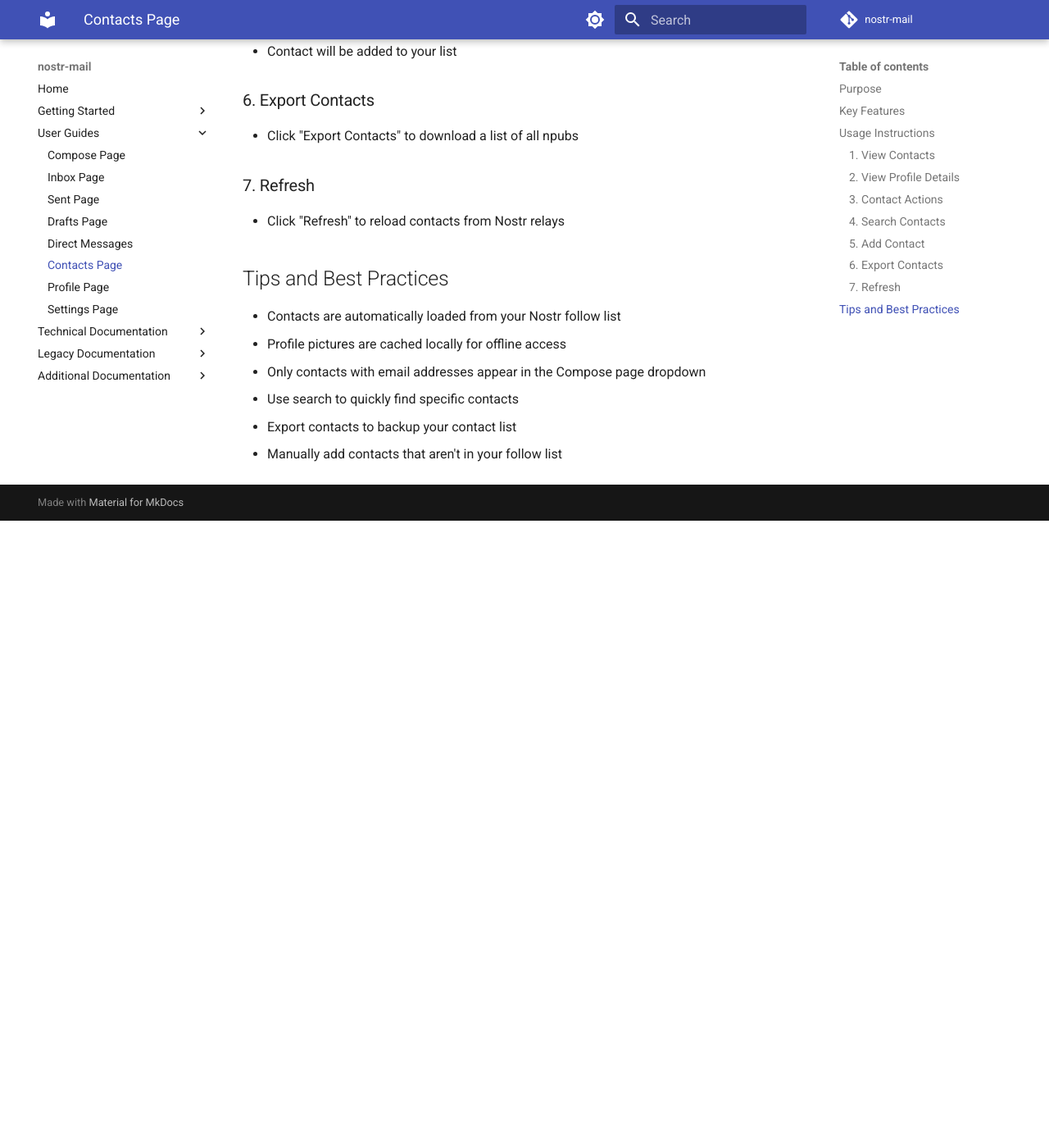
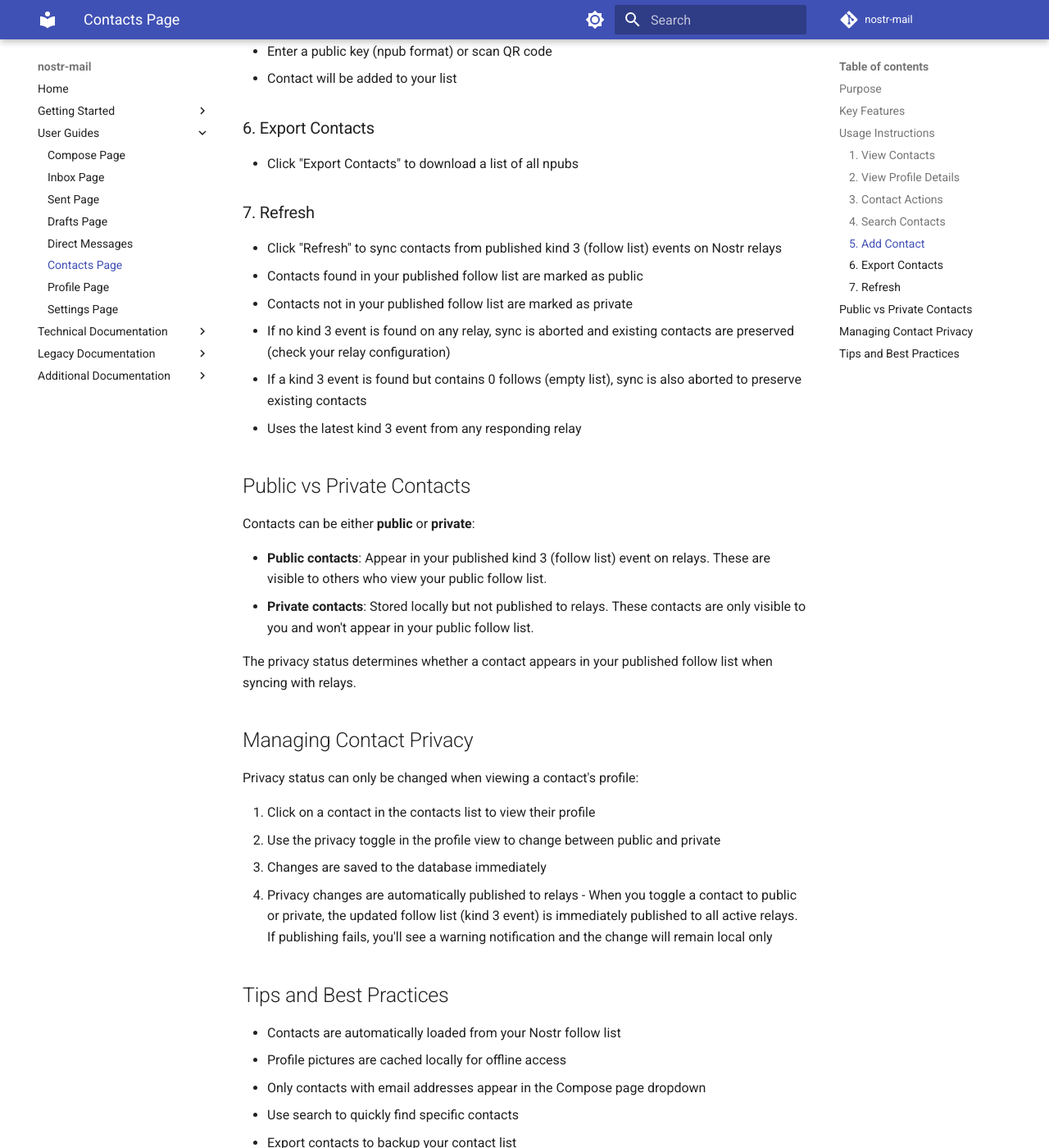
Before and after one commit to asherp/nostr-mail, an MkDocs documentation site: the page built from docs/pages/contacts.md, in a window 1280 px wide and 1400 px high, scrolled down 1444 px. Shown: the whole window at 82% size. Built offline with MkDocs 1.6.1 and Material for MkDocs 9.7.7, drawn with Linux system fonts in a browser that asks for light colours; comment, search, counter and statistics services are not loaded; before the commit the page ends 2079 px from its top, so only the background shows below that; some of the changed text lies outside the part shown.

Commit message:
private/public contacts

```diff
--- a/docs/pages/contacts.md
+++ b/docs/pages/contacts.md
@@ -11,6 +11,7 @@ View, search, and interact with your Nostr contacts.
 - **Contact List**: View all contacts from your Nostr follow list
 - **Profile Details**: View complete contact profiles with metadata
 - **Contact Actions**: Send emails, DMs, or copy public keys
+- **Privacy Management**: Change contact privacy status via profile view
 - **Search**: Search contacts by name
 - **Add Contacts**: Manually add contacts by public key
 - **Export Contacts**: Export contact list as npub list
@@ -53,7 +54,30 @@ View, search, and interact with your Nostr contacts.
 
 ### 7. Refresh
 
-- Click "Refresh" to reload contacts from Nostr relays
+- Click "Refresh" to sync contacts from published kind 3 (follow list) events on Nostr relays
+- Contacts found in your published follow list are marked as public
+- Contacts not in your published follow list are marked as private
+- If no kind 3 event is found on any relay, sync is aborted and existing contacts are preserved (check your relay configuration)
+- If a kind 3 event is found but contains 0 follows (empty list), sync is also aborted to preserve existing contacts
+- Uses the latest kind 3 event from any responding relay
+
+## Public vs Private Contacts
+
+Contacts can be either **public** or **private**:
+
+- **Public contacts**: Appear in your published kind 3 (follow list) event on relays. These are visible to others who view your public follow list.
+- **Private contacts**: Stored locally but not published to relays. These contacts are only visible to you and won't appear in your public follow list.
+
+The privacy status determines whether a contact appears in your published follow list when syncing with relays.
+
+## Managing Contact Privacy
+
+Privacy status can only be changed when viewing a contact's profile:
+
+1. Click on a contact in the contacts list to view their profile
+2. Use the privacy toggle in the profile view to change between public and private
+3. Changes are saved to the database immediately
+4. Privacy changes are automatically published to relays - When you toggle a contact to public or private, the updated follow list (kind 3 event) is immediately published to all active relays. If publishing fails, you'll see a warning notification and the change will remain local only
 
 ## Tips and Best Practices
 
@@ -63,3 +87,5 @@ View, search, and interact with your Nostr contacts.
 - Use search to quickly find specific contacts
 - Export contacts to backup your contact list
 - Manually add contacts that aren't in your follow list
+- Ensure relays are configured correctly for contact sync to work properly
+- Contacts sync prioritizes published kind 3 events from relays
```
